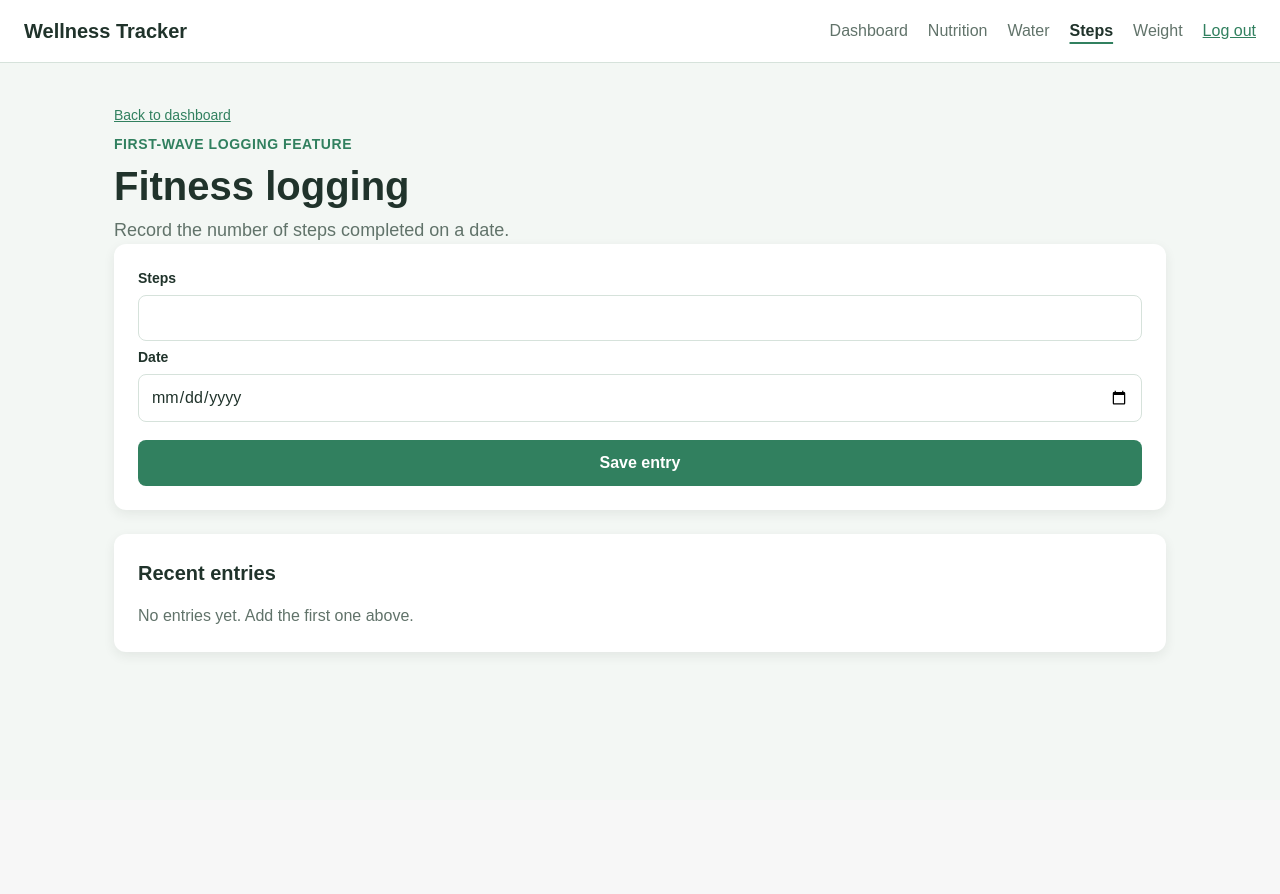
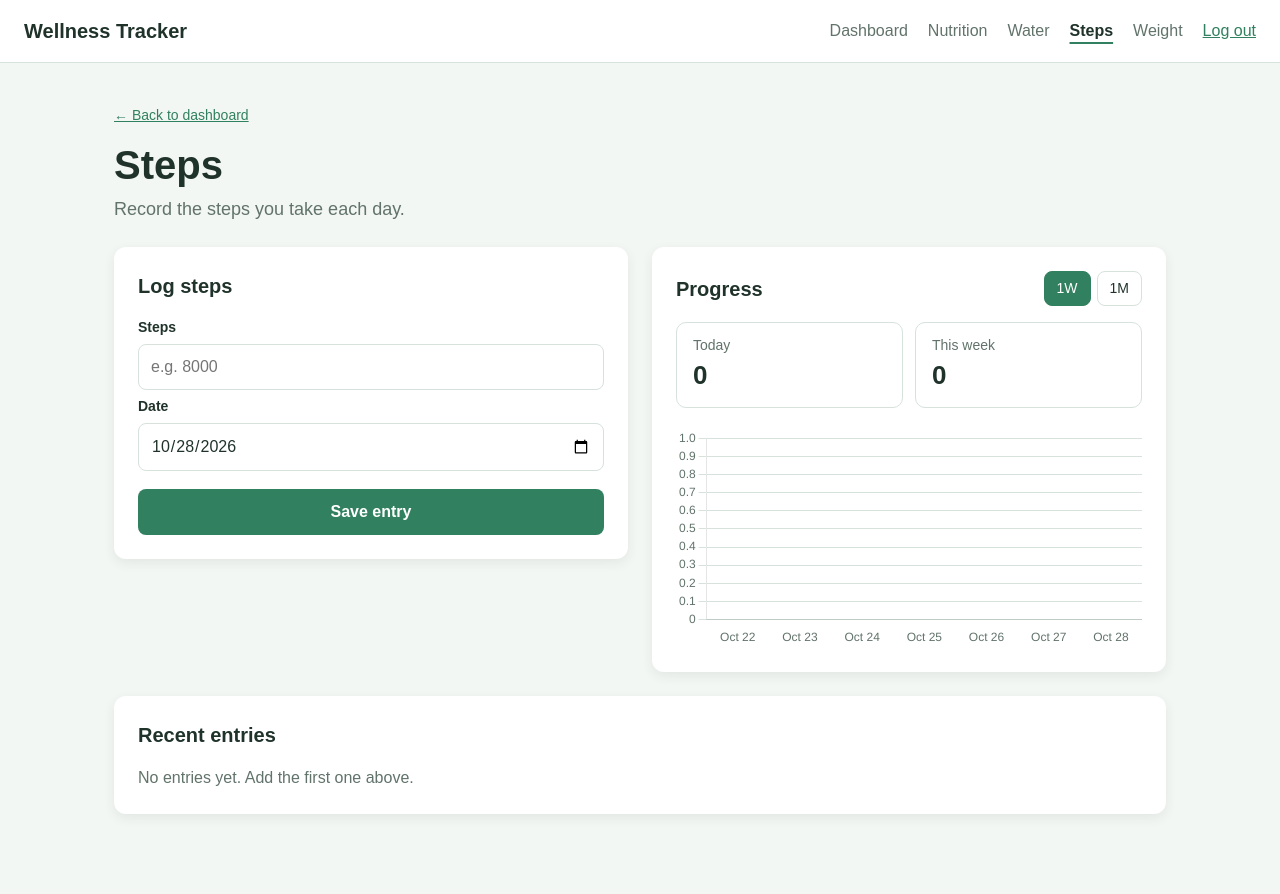
Before and after one commit to alexei-tryshev/CS160ProjectTeam3, a Flask app: page /steps in a window 1280 px wide. Before the commit the page ends 656 px from the top, so only its background shows below. Run offline with Flask 2, Linux system fonts and the light colour scheme; the visitor is signed in with stand-in values (Sample User, id 1); data that the repository does not hold is empty.

Commit message:
Add dedicated Steps page with chart

```diff
--- a/app.py
+++ b/app.py
@@ -10,6 +10,7 @@ from flask import Flask
 from blueprints.api import api_bp
 from blueprints.auth import auth_bp
 from blueprints.main import main_bp
+from blueprints.steps import steps_bp
 from blueprints.tracking import tracking_bp
 from blueprints.water import water_bp
 from blueprints.weight import weight_bp
@@ -111,6 +112,7 @@ def create_app(test_config: Dict[str, Any] = None) -> Flask:
 
     # Register all Flask Blueprints.
     app.register_blueprint(main_bp)
+    app.register_blueprint(steps_bp)
     app.register_blueprint(tracking_bp)
     app.register_blueprint(water_bp)
     app.register_blueprint(weight_bp)
--- /dev/null
+++ b/blueprints/steps.py
@@ -0,0 +1,115 @@
+from datetime import date
+
+from flask import (
+    Blueprint,
+    redirect,
+    render_template,
+    request,
+    url_for,
+)
+
+from blueprints.access import current_user_id, require_login
+from blueprints.entry_actions import (
+    delete_entry_and_flash,
+    entry_form_values,
+    load_entry_for_edit,
+    repository,
+    save_entry_form,
+)
+from summaries import (
+    daily_step_totals,
+    period_start,
+    steps_total,
+    window_start,
+)
+
+
+steps_bp = Blueprint("steps", __name__)
+steps_bp.before_request(require_login)
+
+RANGE_DAYS = {
+    "1w": 7,
+    "1m": 30,
+}
+
+RANGE_LABELS = {
+    "1w": "1W",
+    "1m": "1M",
+}
+
+DEFAULT_RANGE = "1w"
+
+
+@steps_bp.route(
+    "/steps",
+    methods=["GET", "POST"],
+)
+def page():
+    errors = []
+    status = 200
+
+    if request.method == "POST":
+        form = request.form.to_dict()
+        errors = save_entry_form("steps", form)
+
+        if not errors:
+            return redirect(url_for("steps.page"))
+
+        status = 400
+    else:
+        form = {"date": date.today().isoformat()}
+        edit_id = request.args.get("edit")
+
+        if edit_id:
+            entry = load_entry_for_edit("steps", edit_id)
+
+            if entry is None:
+                errors = ["Entry not found."]
+                status = 404
+            else:
+                form = entry_form_values(entry)
+
+    range_key = request.args.get("range", DEFAULT_RANGE)
+
+    if range_key not in RANGE_DAYS:
+        range_key = DEFAULT_RANGE
+
+    today = date.today()
+    today_iso = today.isoformat()
+    days = RANGE_DAYS[range_key]
+    week_start = period_start("week", today).isoformat()
+
+    # One query covers both the chart window and the current week;
+    # ending at today keeps future-dated entries out of the totals.
+    window_entries = repository().list_entries_in_range(
+        "steps",
+        current_user_id(),
+        min(window_start(days, today), week_start),
+        today_iso,
+    )
+
+    entries = repository().list_entries(
+        "steps",
+        current_user_id(),
+    )
+
+    return render_template(
+        "steps.html",
+        form=form,
+        errors=errors,
+        editing=bool(form.get("entry_id")),
+        entries=entries,
+        today_total=steps_total(window_entries, today_iso, today_iso),
+        week_total=steps_total(window_entries, week_start, today_iso),
+        range_key=range_key,
+        range_labels=RANGE_LABELS,
+        range_days=days,
+        chart=daily_step_totals(window_entries, today, days),
+    ), status
+
+
+@steps_bp.post("/steps/entries/<entry_id>/delete")
+def delete(entry_id: str):
+    delete_entry_and_flash("steps", entry_id)
+
+    return redirect(url_for("steps.page"))
--- a/blueprints/tracking.py
+++ b/blueprints/tracking.py
@@ -33,6 +33,10 @@ def _repository():
     methods=["GET", "POST"],
 )
 def feature_page(feature: str):
+    if feature == "fitness":
+        # The old "fitness" address now lives on the dedicated Steps page.
+        return redirect(url_for("steps.page"))
+
     feature = normalize_feature(feature)
 
     if feature not in FEATURES:
--- a/static/tracker.js
+++ b/static/tracker.js
@@ -21,7 +21,10 @@ document.querySelectorAll("button[data-amount]").forEach(function (button) {
     var accent = styles.getPropertyValue("--accent").trim();
     var muted = styles.getPropertyValue("--muted").trim();
     var grid = styles.getPropertyValue("--border").trim();
-    var isWater = dataElement.dataset.chart === "water-bar";
+    var kind = dataElement.dataset.chart;
+    var isBar = kind === "water-bar" || kind === "steps-bar";
+    var barField = kind === "steps-bar" ? "total_steps" : "total_oz";
+    var barLabel = kind === "steps-bar" ? "Steps" : "Total (fl oz)";
 
     var labels = points.map(function (point) {
         return new Date(point.date + "T00:00:00").toLocaleDateString(undefined, {
@@ -30,10 +33,10 @@ document.querySelectorAll("button[data-amount]").forEach(function (button) {
         });
     });
 
-    var dataset = isWater
+    var dataset = isBar
         ? {
-            label: "Total (fl oz)",
-            data: points.map(function (point) { return point.total_oz; }),
+            label: barLabel,
+            data: points.map(function (point) { return point[barField]; }),
             backgroundColor: accent,
             borderRadius: 4
         }
@@ -47,7 +50,7 @@ document.querySelectorAll("button[data-amount]").forEach(function (button) {
         };
 
     new window.Chart(canvas, {
-        type: isWater ? "bar" : "line",
+        type: isBar ? "bar" : "line",
         data: { labels: labels, datasets: [dataset] },
         options: {
             responsive: true,
@@ -56,7 +59,7 @@ document.querySelectorAll("button[data-amount]").forEach(function (button) {
             scales: {
                 x: { grid: { display: false }, ticks: { color: muted } },
                 y: {
-                    beginAtZero: isWater,
+                    beginAtZero: isBar,
                     grid: { color: grid },
                     ticks: { color: muted }
                 }
--- a/templates/base.html
+++ b/templates/base.html
@@ -53,10 +53,7 @@
                 (
                     "steps",
                     "Steps",
-                    url_for(
-                        "tracking.feature_page",
-                        feature="steps"
-                    )
+                    url_for("steps.page")
                 ),
                 (
                     "weight",
--- /dev/null
+++ b/templates/steps.html
@@ -0,0 +1,88 @@
+{% extends "base.html" %}
+{% from "_tracker_macros.html" import entry_actions, form_buttons, form_errors %}
+{% set active_page = "steps" %}
+{% block title %}Steps | Wellness Tracker{% endblock %}
+{% block content %}
+<header class="page-header">
+    <a class="back-link" href="{{ url_for('main.home') }}">← Back to dashboard</a>
+    <h1>Steps</h1>
+    <p class="subtitle">Record the steps you take each day.</p>
+</header>
+
+{{ form_errors(errors) }}
+
+<div class="card-grid">
+    <section class="card" aria-labelledby="log-heading">
+        <h2 id="log-heading">{% if editing %}Edit entry{% else %}Log steps{% endif %}</h2>
+        <form method="post" action="{{ url_for('steps.page') }}" class="entry-form">
+            {% if editing %}
+                <input type="hidden" name="entry_id" value="{{ form.entry_id }}">
+            {% endif %}
+            <label for="steps">Steps</label>
+            <input id="steps" name="steps" type="number" value="{{ form.get('steps', '') }}" min="0" max="100000" step="1" placeholder="e.g. 8000" required>
+            <label for="date">Date</label>
+            <input id="date" name="date" type="date" value="{{ form.get('date', '') }}" required>
+            {{ form_buttons(editing, url_for('steps.page')) }}
+        </form>
+    </section>
+
+    <section class="card" aria-labelledby="progress-heading">
+        <div class="card-heading">
+            <h2 id="progress-heading">Progress</h2>
+            <nav class="range-buttons" aria-label="Chart period">
+                {% for key, label in range_labels.items() %}
+                    <a{% if key == range_key %} class="is-active"{% endif %} href="{{ url_for('steps.page', range=key) }}">{{ label }}</a>
+                {% endfor %}
+            </nav>
+        </div>
+        <div class="tiles">
+            <div class="tile">
+                <p class="tile-label">Today</p>
+                <p class="tile-value">{{ "{:,}".format(today_total) }}</p>
+            </div>
+            <div class="tile">
+                <p class="tile-label">This week</p>
+                <p class="tile-value">{{ "{:,}".format(week_total) }}</p>
+            </div>
+        </div>
+        <div class="chart-box">
+            <canvas id="trend-chart" role="img" aria-label="Bar chart of daily step totals for the last {{ range_days }} days"></canvas>
+        </div>
+        <script type="application/json" id="chart-data" data-chart="steps-bar">{{ chart|tojson }}</script>
+    </section>
+</div>
+
+<section class="card" aria-labelledby="entries-heading">
+    <h2 id="entries-heading">Recent entries</h2>
+    {% if entries %}
+        <div class="table-wrap">
+            <table>
+                <thead>
+                    <tr>
+                        <th scope="col">Date</th>
+                        <th scope="col">Steps</th>
+                        <th scope="col" class="actions">Actions</th>
+                    </tr>
+                </thead>
+                <tbody>
+                    {% for entry in entries %}
+                        <tr>
+                            <td>{{ entry.date }}</td>
+                            <td>{{ "{:,}".format(entry.data.steps) }}</td>
+                            <td class="actions">
+                                {{ entry_actions(url_for('steps.page', edit=entry.id), url_for('steps.delete', entry_id=entry.id)) }}
+                            </td>
+                        </tr>
+                    {% endfor %}
+                </tbody>
+            </table>
+        </div>
+    {% else %}
+        <p class="empty-state">No entries yet. Add the first one above.</p>
+    {% endif %}
+</section>
+{% endblock %}
+{% block scripts %}
+<script src="https://cdn.jsdelivr.net/npm/chart.js@4.4.1/dist/chart.umd.min.js" defer></script>
+<script src="{{ url_for('static', filename='tracker.js') }}" defer></script>
+{% endblock %}
```
Also changed, not shown: tests/test_mongo_slices.py (+29 -0 lines), tests/test_steps.py (added, +197 -0 lines).
